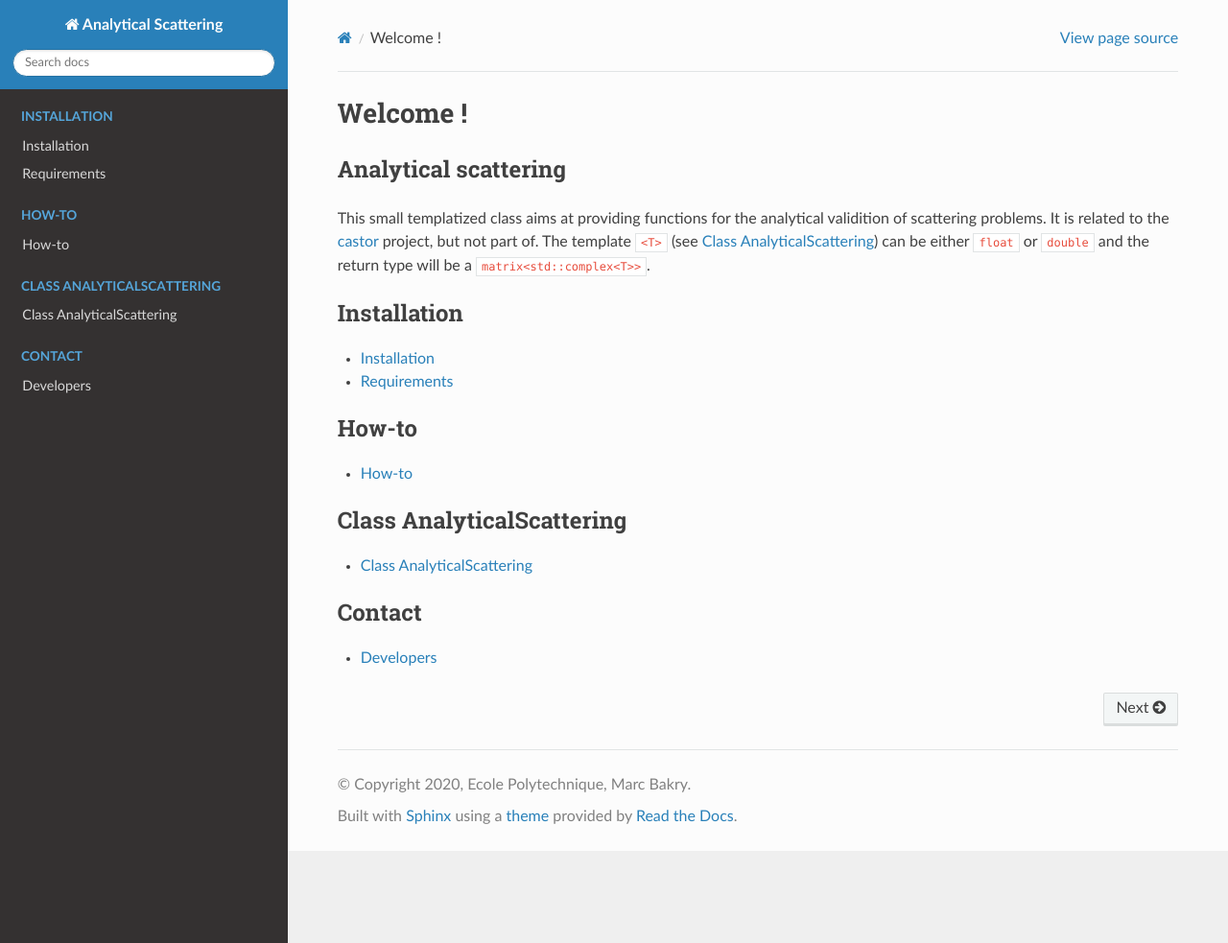
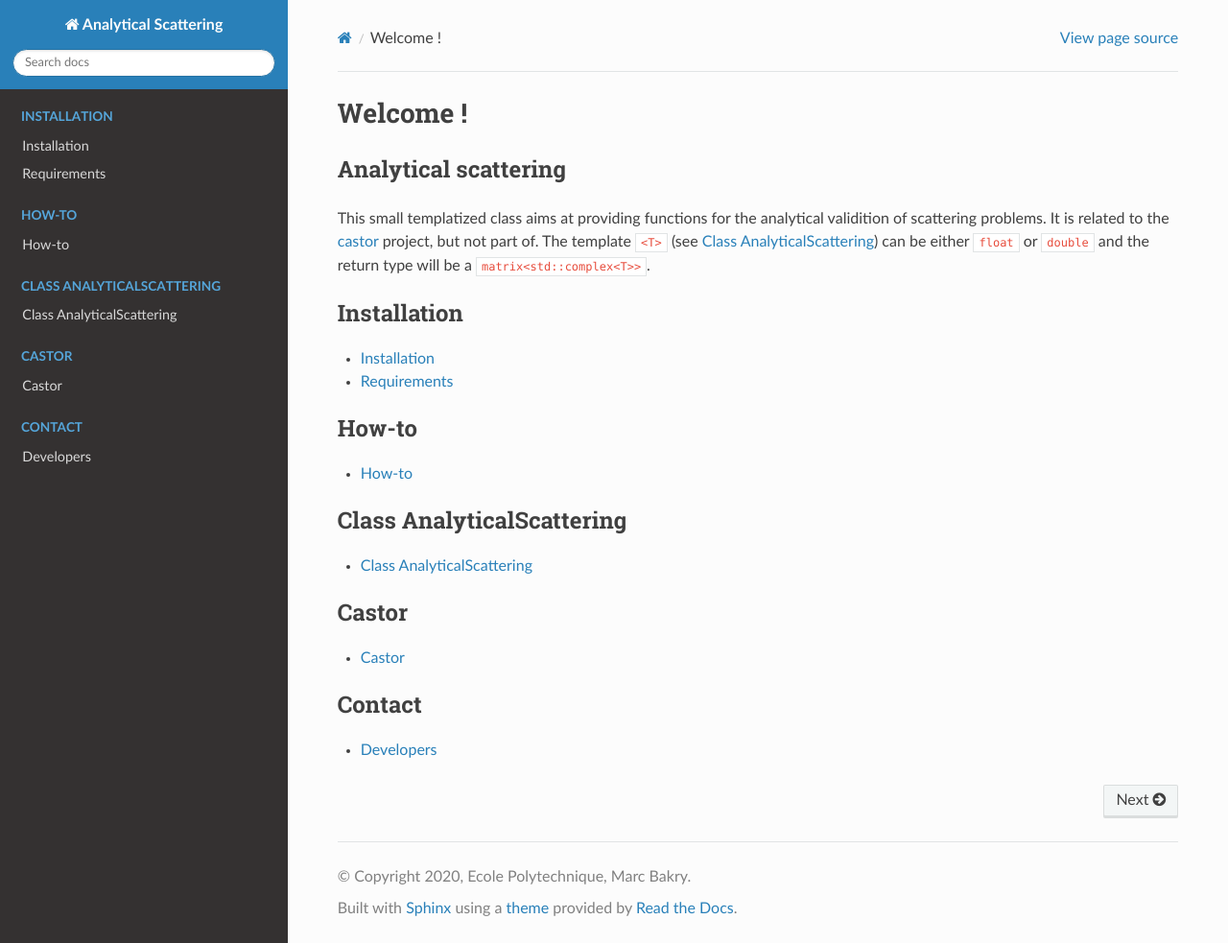
Before and after one commit to marcbakry/AnalyticalScattering, a Sphinx documentation site: the page built from doc/source/index.rst, in a window 1280 px wide and 983 px high. Shown: the whole window at 96% size. Built offline with Sphinx 7.4.7 and the Read the Docs theme 2.0.0, drawn with Linux system fonts in a browser that asks for light colours.

Commit message:
link back to castor

```diff
--- /dev/null
+++ b/doc/source/castor.rst
@@ -0,0 +1,6 @@
+.. _label-castor:
+
+Castor
+======
+
+Castor is a ``C++`` project providing an interface to dense, sparse and hierarchical matrices. Please visit the home page: `http://leprojetcastor.gitlab.labos.polytechnique.fr/castor <http://leprojetcastor.gitlab.labos.polytechnique.fr/castor>`_
--- a/doc/source/index.rst
+++ b/doc/source/index.rst
@@ -21,12 +21,21 @@ This small templatized class aims at providing functions for the analytical vali
 
     howto
 
+
 .. toctree::
     :caption: Class AnalyticalScattering
     :maxdepth: 1
 
     class_analyticalscattering
 
+
+.. toctree::
+    :caption: Castor
+    :maxdepth: 1
+
+    castor
+
+
 .. toctree::
     :caption: Contact
     :maxdepth: 1
```
